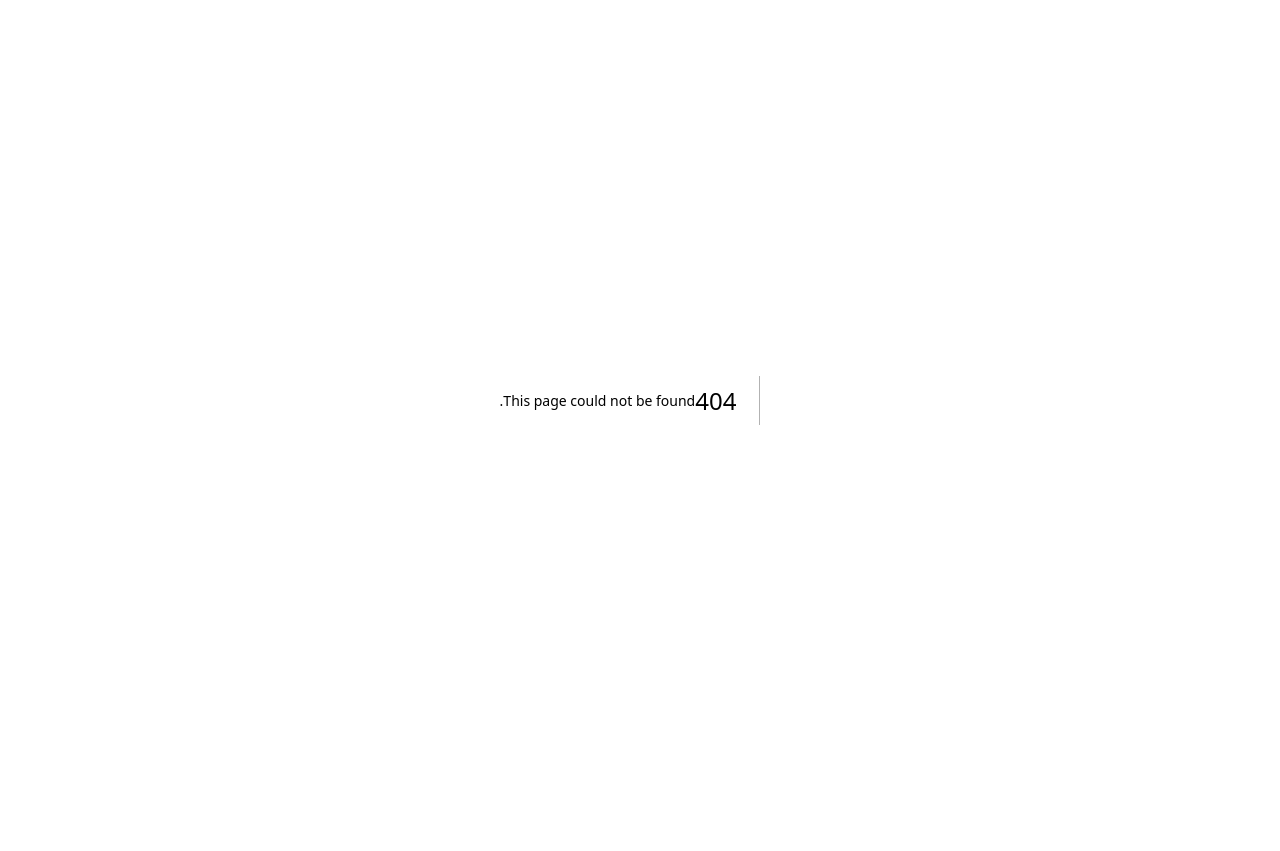
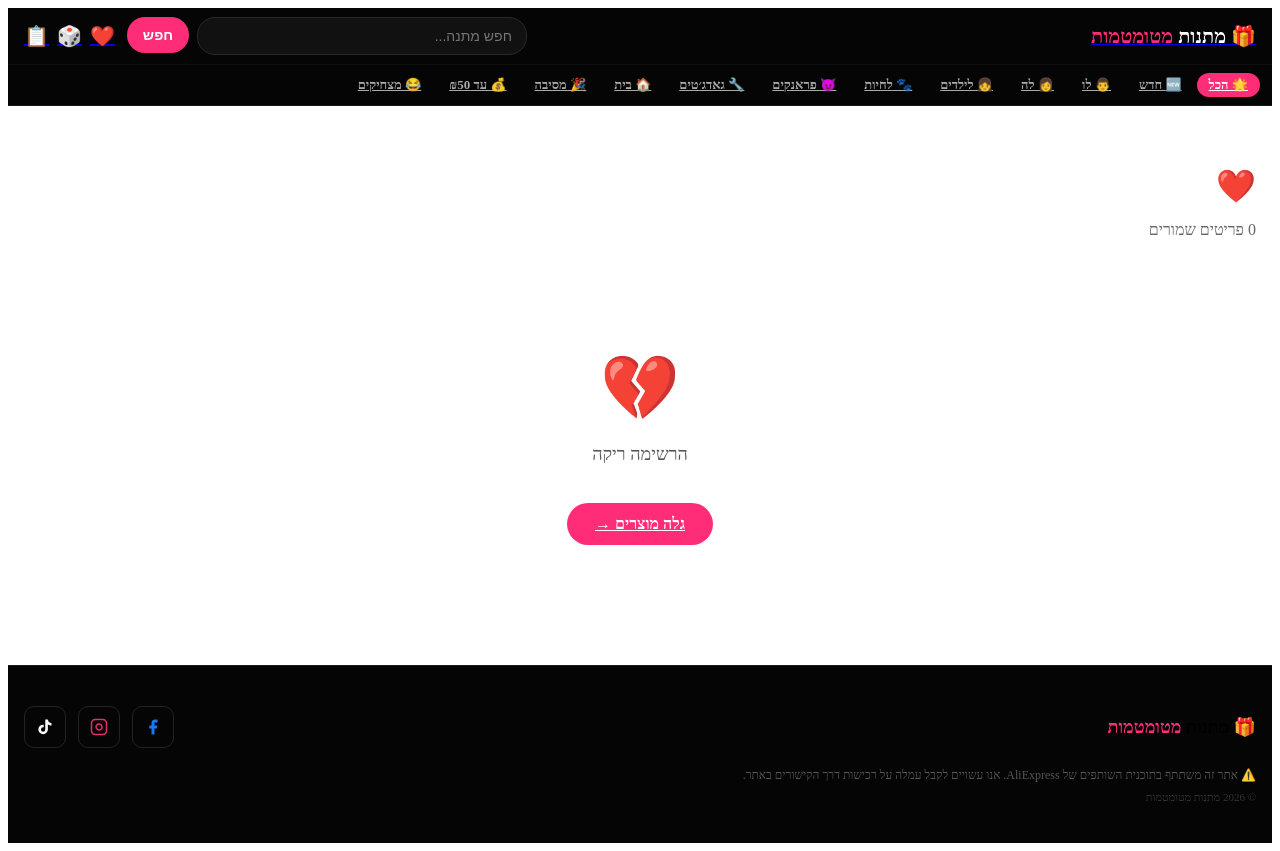
Before and after one commit to kostyamlr-commits/matanot-store, a Next.js app: page /wishlist in a window 1280 px wide. Before the commit this address had no page. Before the commit the page ends 800 px from the top, so only its background shows below. Built offline with nearby package versions, Linux system fonts and the light colour scheme.

Commit message:
add pages/wishlist.js

```diff
--- /dev/null
+++ b/pages/wishlist.js
@@ -0,0 +1,40 @@
+import Head from 'next/head'
+import { useState, useEffect } from 'react'
+import Header from '../components/Header'
+import ProductCard from '../components/ProductCard'
+import Footer from '../components/Footer'
+export default function Wishlist() {
+  const [items, setItems] = useState([])
+  useEffect(() => { try { setItems(JSON.parse(localStorage.getItem('wishlist')||'[]')) } catch {} }, [])
+  function remove(id) {
+    const updated=items.filter(p=>p.id!==id)
+    setItems(updated); localStorage.setItem('wishlist',JSON.stringify(updated))
+  }
+  return (
+    <>
+      <Head><title>רשימת משאלות — מתנות מטומטמות</title></Head>
+      <Header/>
+      <main style={{maxWidth:1280,margin:'0 auto',padding:'40px 16px',direction:'rtl'}}>
+        <h1 style={{color:'#fff',marginBottom:8}}>❤️ רשימת המשאלות שלי</h1>
+        <p style={{color:'#666',marginBottom:32,fontSize:16}}>{items.length} פריטים שמורים</p>
+        {items.length===0 ? (
+          <div style={{textAlign:'center',padding:'80px 20px',color:'#555'}}>
+            <div style={{fontSize:64,marginBottom:16}}>💔</div>
+            <p style={{fontSize:18}}>הרשימה ריקה</p>
+            <a href="/" style={{display:'inline-block',marginTop:20,background:'#ff2d78',color:'#fff',padding:'12px 28px',borderRadius:24,fontWeight:700}}>גלה מוצרים →</a>
+          </div>
+        ) : (
+          <div style={{display:'grid',gridTemplateColumns:'repeat(auto-fill,minmax(260px,1fr))',gap:16}}>
+            {items.map(p=>(
+              <div key={p.id} style={{position:'relative'}}>
+                <ProductCard product={p}/>
+                <button onClick={()=>remove(p.id)} style={{position:'absolute',top:8,left:8,background:'rgba(0,0,0,0.7)',border:'none',borderRadius:'50%',width:32,height:32,color:'#ff2d78',cursor:'pointer',fontSize:18,zIndex:10,display:'flex',alignItems:'center',justifyContent:'center'}}>✕</button>
+              </div>
+            ))}
+          </div>
+        )}
+      </main>
+      <Footer/>
+    </>
+  )
+}
```
